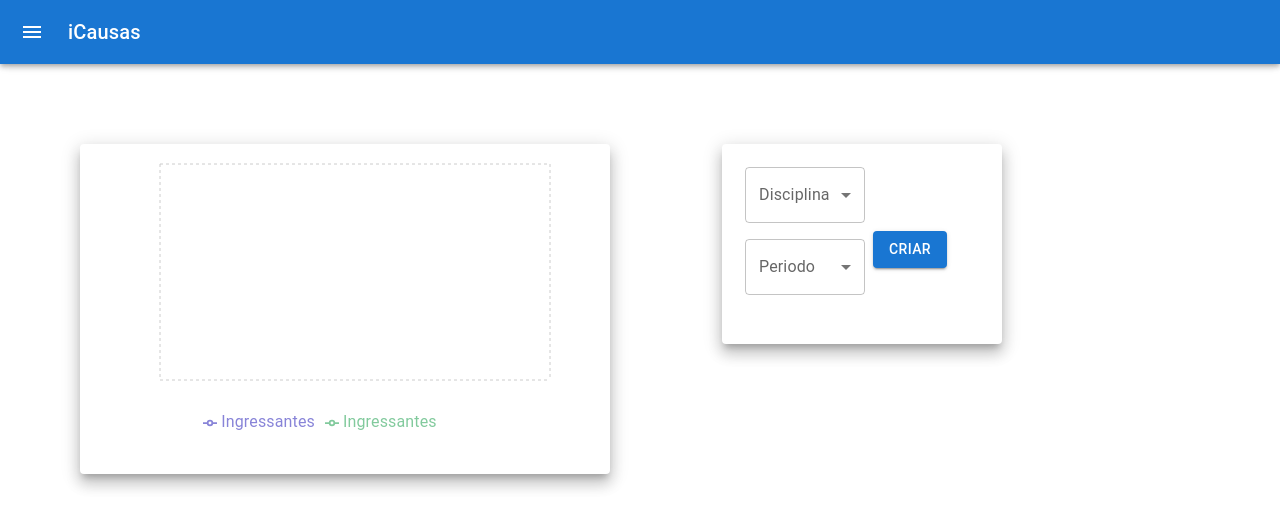
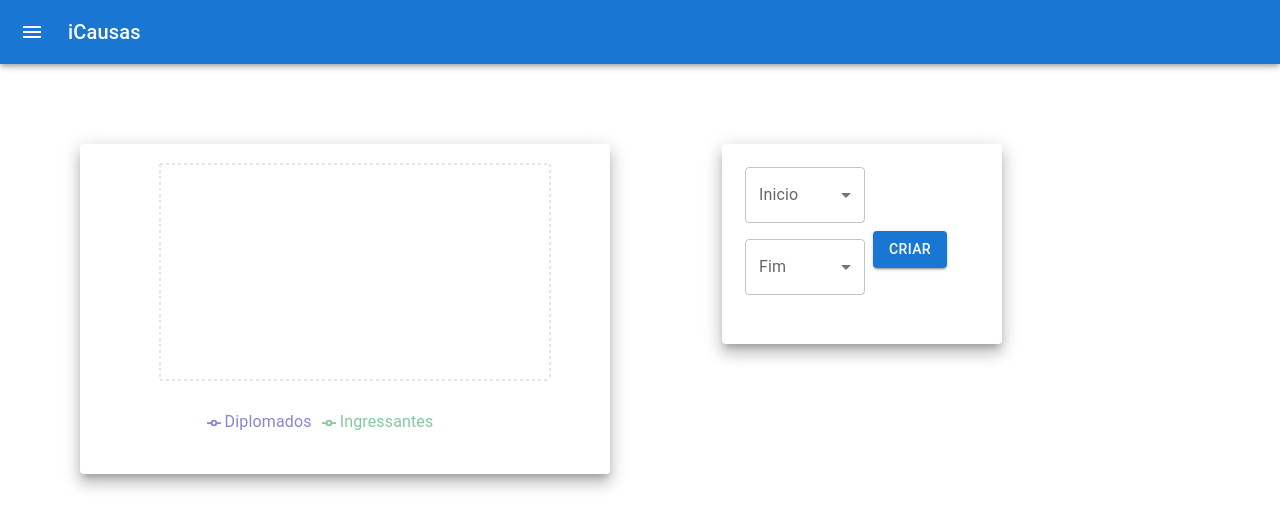
Before and after one commit to josedhontas/iCausas-interface, a React (Create React App) app in the folder icausas/: page / in a window 1280 px wide. Shown: the top 528 px of the page. Built offline with nearby package versions, Linux system fonts and the light colour scheme.

Commit message:
envio grafico

```diff
--- a/icausas/src/Components/barramenu.js
+++ b/icausas/src/Components/barramenu.js
@@ -197,7 +197,7 @@ export default function Barramenu() {
       </Drawer>
       <Main open={open}>
         <DrawerHeader />
-        <GraficoDois></GraficoDois>
+        <GraficoUm></GraficoUm>
 
       </Main>
 
--- a/icausas/src/Components/graficodois.js
+++ b/icausas/src/Components/graficodois.js
@@ -20,6 +20,50 @@ import {
 import Select from '@mui/material/Select';
 
 export default function GraficoDois() {
+  const datax = [
+    {
+      "Ingressantes": 0,
+      "Diplomados": 0,
+      "PrimeiroSemestre": 0,
+      "SegundoSemestre": 0,
+      "TaxadeSucessoporAno": 0
+    },
+    {
+      "Ingressantes": 0,
+      "Diplomados": 0,
+      "PrimeiroSemestre": 0,
+      "SegundoSemestre": 0,
+      "TaxadeSucessoporAno": 0
+    },
+    {
+      "Ingressantes": 52,
+      "Diplomados": 1,
+      "PrimeiroSemestre": 1,
+      "SegundoSemestre": 0,
+      "TaxadeSucessoporAno": 1.92
+    },
+    {
+      "Ingressantes": 127,
+      "Diplomados": 8,
+      "PrimeiroSemestre": 2,
+      "SegundoSemestre": 6,
+      "TaxadeSucessoporAno": 6.30
+    },
+    {
+      "Ingressantes": 113,
+      "Diplomados": 13,
+      "PrimeiroSemestre": 6,
+      "SegundoSemestre": 7,
+      "TaxadeSucessoporAno": 11.50
+    },
+    {
+      "Ingressantes": 127,
+      "Diplomados": 33,
+      "PrimeiroSemestre": 13,
+      "SegundoSemestre": 20,
+      "TaxadeSucessoporAno": 25.98
+    }
+  ];
   const [age, setAge] = React.useState('');
 
   const handleChange = (event) => {
@@ -59,7 +103,7 @@ export default function GraficoDois() {
             <LineChart
               width={500}
               height={300}
-              data={data}
+              data={datax}
               margin={{
                 top: 20,
                 right: 30,
@@ -123,13 +167,12 @@ export default function GraficoDois() {
 }
 
 
-var data;
+var datax;
 
-console.log(data);
 
 
 function formata() {
-  data = [
+  datax = [
     {
       "Ingressantes": 0,
       "Diplomados": 0,
@@ -175,58 +218,3 @@ function formata() {
   ];
 
 }
-
-
-
-
-
-console.log(data);
-
-function Grafico() {
-  return (
-    <Grid>
-      <Box
-        sx={{
-          display: 'center',
-          flexWrap: 'wrap',
-          '& > :not(style)': {
-            m: 5,
-            width: 530,
-            height: 330,
-          },
-        }}
-      >
-        <Paper elevation={10}>
-          <LineChart
-            width={500}
-            height={300}
-            data={data}
-            margin={{
-              top: 20,
-              right: 30,
-              left: 20,
-              bottom: 10
-            }}
-          >
-            <CartesianGrid strokeDasharray="3 3" />
-            <XAxis dataKey="Ingressantes" />
-            <YAxis />
-            <Tooltip />
-            <Legend />
-            <Line
-              type="monotone"
-              dataKey="Ingressantes"
-              stroke="#8884d8"
-              activeDot={{ r: 8 }}
-            />
-            <Line type="monotone" dataKey="Ingressantes" stroke="#82ca9d" />
-          </LineChart>
-        </Paper>
-        <Paper></Paper>
-
-      </Box>
-    </Grid>
-  );
-
-
-}
--- a/icausas/src/Components/graficoum.js
+++ b/icausas/src/Components/graficoum.js
@@ -29,14 +29,17 @@ export default function GraficoUm() {
   const dd = require('./api/sucesso')
   const data = dd['cc']
   const datas = Object.keys(data)
-  console.log(data[datas[2]].Ano)
 
   const [select1, setSelects1] = useState();
   const [select2, setSelects2] = useState();
   const paperStyle = { padding: 15, height: '25vh', width: 280 }
-  const btnstyle = { margin: '5px 0' }
+  var datay = [data[datas[select1]]]
+  var datt = []
+  let i;
+  for(i = select1; i <=select2; i++){
+    datt = datt.concat(data[datas[i]]);
 
-
+  }
 
 
   return (
@@ -57,7 +60,7 @@ export default function GraficoUm() {
             <LineChart
               width={500}
               height={300}
-              data={data}
+              data={datt}
               margin={{
                 top: 20,
                 right: 30,
@@ -73,7 +76,7 @@ export default function GraficoUm() {
               <Legend />
               <Line
                 type="monotone"
-                dataKey="Ingressantes"
+                dataKey="Diplomados"
                 stroke="#8884d8"
                 activeDot={{ r: 8 }}
               />
@@ -85,8 +88,8 @@ export default function GraficoUm() {
             <FormControl sx={{ m: 1, minWidth: 120 }}>
               <InputLabel id="">Inicio</InputLabel>
               <Select onChange={e => setSelects1(e.target.value)}>
-                {datas.map(item => (
-                  <MenuItem value={item}>{item}</MenuItem>
+                {datas.map((item, i) => (
+                  <MenuItem value={i}>{item}</MenuItem>
                 ))
                 }
               </Select>
@@ -94,8 +97,8 @@ export default function GraficoUm() {
             <FormControl sx={{ m: 1, minWidth: 120 }}>
               <InputLabel id="">Fim</InputLabel>
               <Select onChange={e => setSelects2(e.target.value)}>
-                {datas.map(item => (
-                  <MenuItem value={item}>{item}</MenuItem>
+                {datas.map((item, i) => (
+                  <MenuItem value={i}>{item}</MenuItem>
                 ))
                 }
 
@@ -103,7 +106,7 @@ export default function GraficoUm() {
 
             </FormControl>
             <Button
-              type='submit' variant='contained' onClick={() => formata()}>
+              type='submit' variant='contained' onClick={()=>console.log({datt})}>
               Criar
             </Button>
           </Paper>
@@ -118,112 +121,3 @@ export default function GraficoUm() {
 
   );
 }
-
-
-var data;
-
-console.log(data);
-
-
-function formata() {
-  data = [
-    {
-      "Ingressantes": 0,
-      "Diplomados": 0,
-      "PrimeiroSemestre": 0,
-      "SegundoSemestre": 0,
-      "TaxadeSucessoporAno": 0
-    },
-    {
-      "Ingressantes": 0,
-      "Diplomados": 0,
-      "PrimeiroSemestre": 0,
-      "SegundoSemestre": 0,
-      "TaxadeSucessoporAno": 0
-    },
-    {
-      "Ingressantes": 52,
-      "Diplomados": 1,
-      "PrimeiroSemestre": 1,
-      "SegundoSemestre": 0,
-      "TaxadeSucessoporAno": 1.92
-    },
-    {
-      "Ingressantes": 127,
-      "Diplomados": 8,
-      "PrimeiroSemestre": 2,
-      "SegundoSemestre": 6,
-      "TaxadeSucessoporAno": 6.30
-    },
-    {
-      "Ingressantes": 113,
-      "Diplomados": 13,
-      "PrimeiroSemestre": 6,
-      "SegundoSemestre": 7,
-      "TaxadeSucessoporAno": 11.50
-    },
-    {
-      "Ingressantes": 127,
-      "Diplomados": 33,
-      "PrimeiroSemestre": 13,
-      "SegundoSemestre": 20,
-      "TaxadeSucessoporAno": 25.98
-    }
-  ];
-
-}
-
-
-
-
-
-console.log(data);
-
-function Grafico() {
-  return (
-    <Grid>
-      <Box
-        sx={{
-          display: 'center',
-          flexWrap: 'wrap',
-          '& > :not(style)': {
-            m: 5,
-            width: 530,
-            height: 330,
-          },
-        }}
-      >
-        <Paper elevation={10}>
-          <LineChart
-            width={500}
-            height={300}
-            data={data}
-            margin={{
-              top: 20,
-              right: 30,
-              left: 20,
-              bottom: 10
-            }}
-          >
-            <CartesianGrid strokeDasharray="3 3" />
-            <XAxis dataKey="Ingressantes" />
-            <YAxis />
-            <Tooltip />
-            <Legend />
-            <Line
-              type="monotone"
-              dataKey="Ingressantes"
-              stroke="#8884d8"
-              activeDot={{ r: 8 }}
-            />
-            <Line type="monotone" dataKey="Ingressantes" stroke="#82ca9d" />
-          </LineChart>
-        </Paper>
-        <Paper></Paper>
-
-      </Box>
-    </Grid>
-  );
-
-
-}
```
Also changed, not shown: 1 other file (tests, documents, lock files or other folders).
